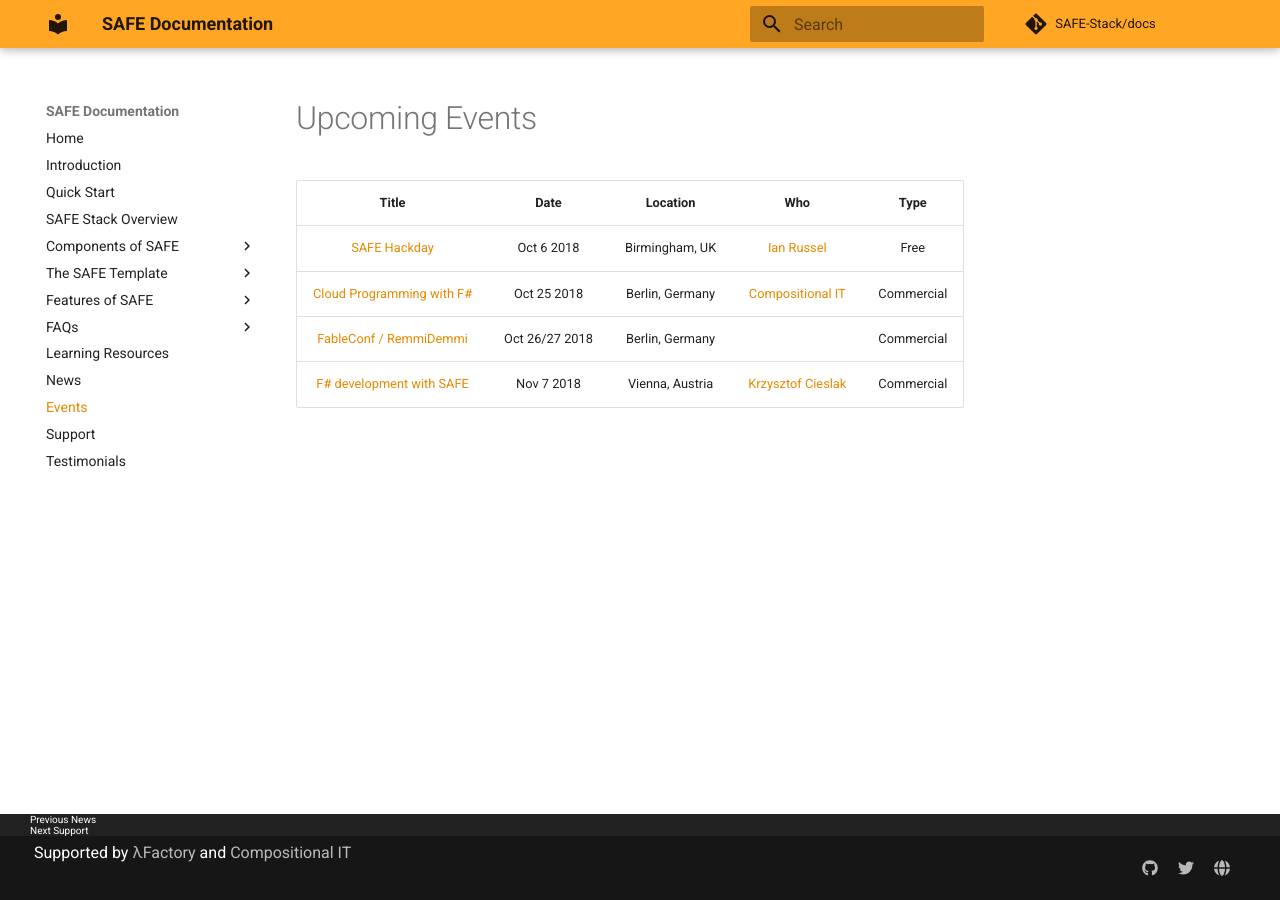
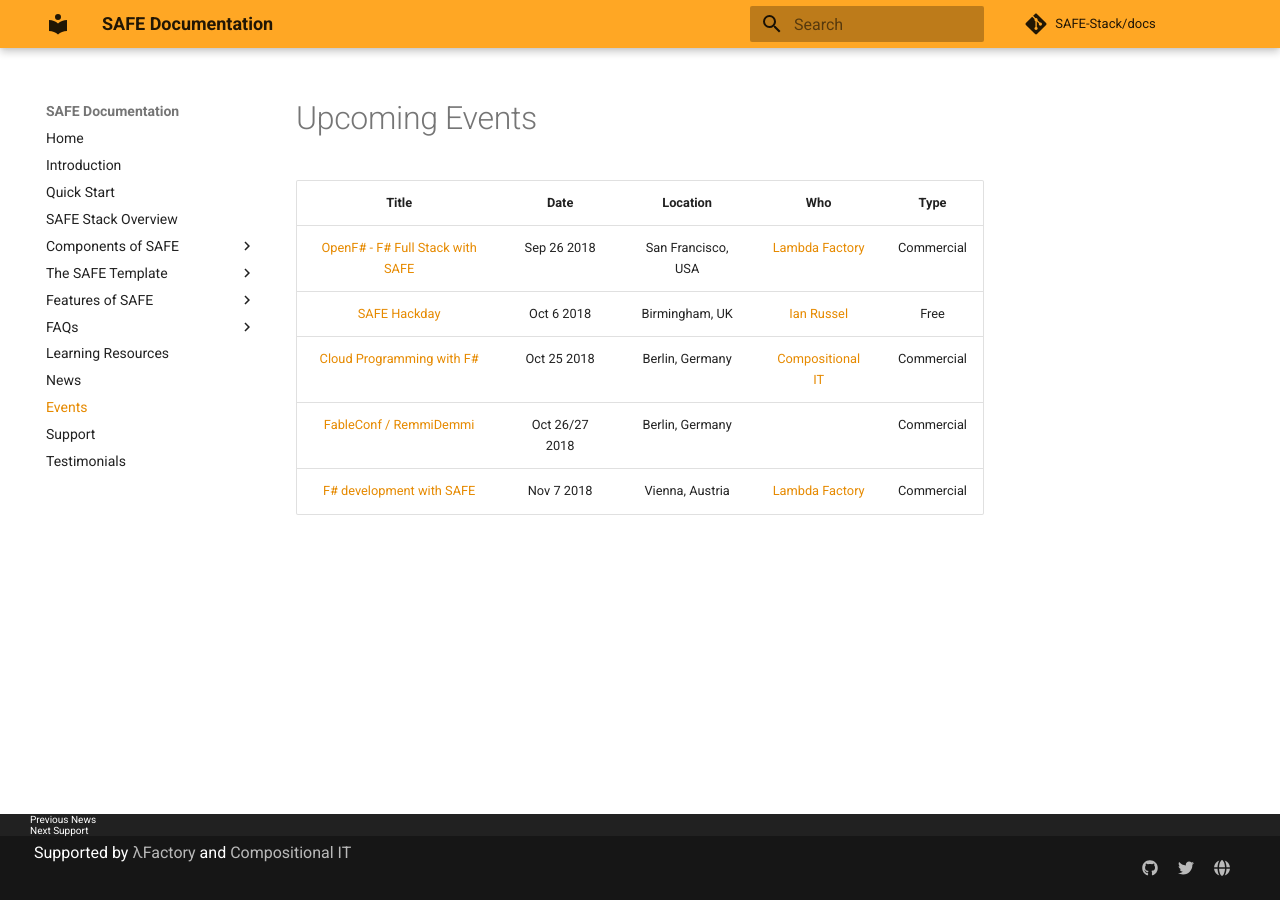
Before and after one commit to SAFE-Stack/docs, an MkDocs documentation site: the page built from docs/events.md, in a window 1280 px wide. Built offline with MkDocs 1.6.1 and Material for MkDocs 9.7.7, drawn with Linux system fonts in a browser that asks for light colours; comment, search, counter and statistics services are not loaded; old or Windows-style settings are respelled for this version of MkDocs.

Commit message:
Update events.md

```diff
--- a/docs/events.md
+++ b/docs/events.md
@@ -2,7 +2,8 @@
 
 | Title | Date | Location | Who | Type |
 |:-:|:-:|:-:|:-:|:-:|
+| [OpenF# - F# Full Stack with SAFE](https://www.openfsharp.org/agenda/workshop/) | Sep 26 2018 | San Francisco, USA | [Lambda Factory](http://lambdafactory.io/) | Commercial |
 | [SAFE Hackday](https://www.meetup.com/altnetbrum/events/252629315/) | Oct 6 2018 | Birmingham, UK | [Ian Russel](https://twitter.com/ijrussell) | Free |
 | [Cloud Programming with F#](https://www.eventbrite.co.uk/e/cloud-programming-with-f-tickets-48056860363) | Oct 25 2018 | Berlin, Germany | [Compositional IT](https://compositional-it.com) | Commercial |
 | [FableConf / RemmiDemmi](http://fable.io/fableconf/#home) | Oct 26/27 2018 | Berlin, Germany | | Commercial |
-| [F# development with SAFE](https://techtalk.at/trainings/fsharp-development-with-safe/) | Nov 7 2018 | Vienna, Austria | [Krzysztof Cieslak](http://lambdafactory.io/) | Commercial |
+| [F# development with SAFE](https://techtalk.at/trainings/fsharp-development-with-safe/) | Nov 7 2018 | Vienna, Austria | [Lambda Factory](http://lambdafactory.io/) | Commercial |
```
